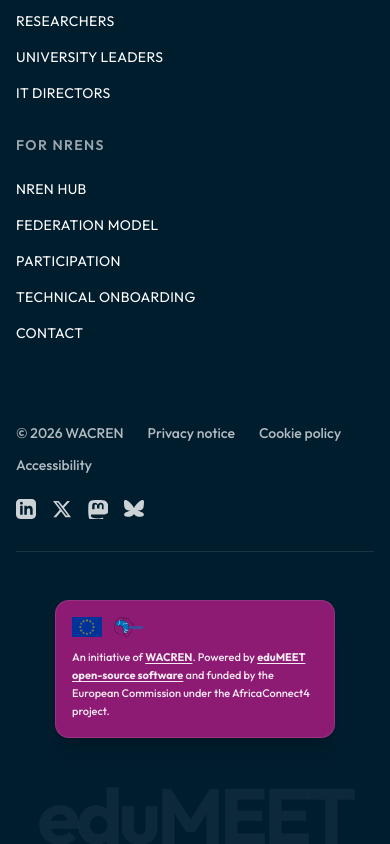
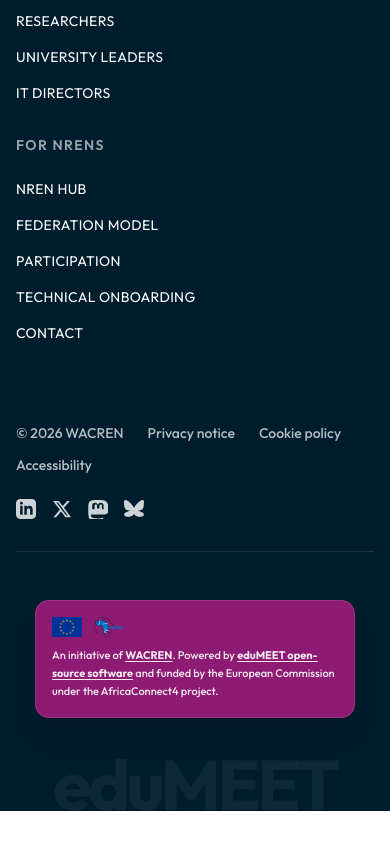
Before and after one commit to rizennews/eduMEET, a Next.js app: page / in a window 390 px wide. Shown: the part 9455-10299 px from the top of the page. After the commit the page ends 10266 px from the top, so only its background shows below. Built offline with nearby package versions, Linux system fonts and the light colour scheme; what @heroui/react would draw is missing.

Commit message:
Fix footer EU/WACREN badge cutoff on mobile and desktop screens

```diff
--- a/src/components/footer.tsx
+++ b/src/components/footer.tsx
@@ -121,9 +121,9 @@
       {/* Far Bottom: Giant Typography and Sticker */}
       <div className="relative w-full overflow-hidden mt-12 flex flex-col justify-center items-center">
 
-        {/* EU/WACREN "Sticker" matching the B-Corp sticker placement */}
-        <div className="relative md:absolute z-10 md:bottom-[15%] md:right-[15%] w-full max-w-[280px] md:max-w-[240px] bg-[#8E1B73] text-white p-4 rounded-xl shadow-xl transform md:rotate-3 hover:rotate-0 hover:scale-105 transition-all duration-300 border border-white/10 mb-8 md:mb-0">
-          <div className="flex items-center gap-3 mb-3">
+        {/* EU/WACREN Sticker */}
+        <div className="z-10 w-[90%] max-w-[320px] sm:max-w-[280px] md:max-w-[250px] bg-[#8E1B73] text-white p-4 rounded-xl shadow-xl border border-white/10 mb-6 md:mb-0 md:absolute md:bottom-8 md:right-8 lg:right-16 md:rotate-2 hover:rotate-0 hover:scale-105 transition-all duration-300">
+          <div className="flex items-center gap-3 mb-2.5">
             <img src="/EU-logo.png" alt="EU Flag" className="h-5 w-auto object-contain" />
             <img src="/wacren.svg" alt="WACREN" className="h-5 w-auto object-contain" />
           </div>
@@ -133,7 +133,7 @@
         </div>
 
         {/* Giant Text */}
-        <div className="w-full text-[20vw] md:text-[17vw] font-bold leading-[0.75] tracking-tighter text-white/5 select-none pointer-events-none mt-4 md:mt-8 mb-0 md:-mb-2 text-center">
+        <div className="w-full text-[18vw] md:text-[16vw] font-bold leading-[0.75] tracking-tighter text-white/5 select-none pointer-events-none mt-4 md:mt-6 mb-0 text-center">
           eduMEET
         </div>
 
```
